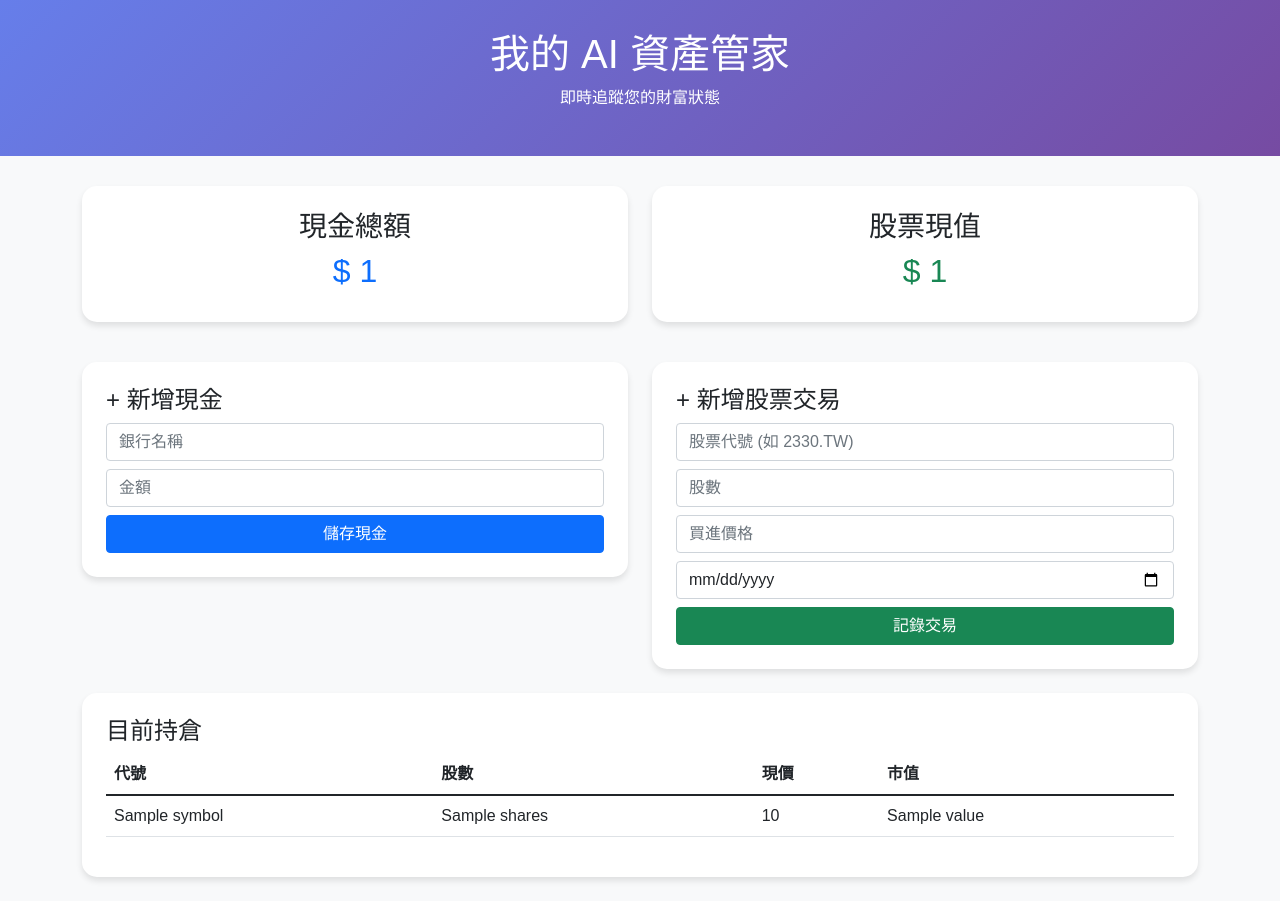
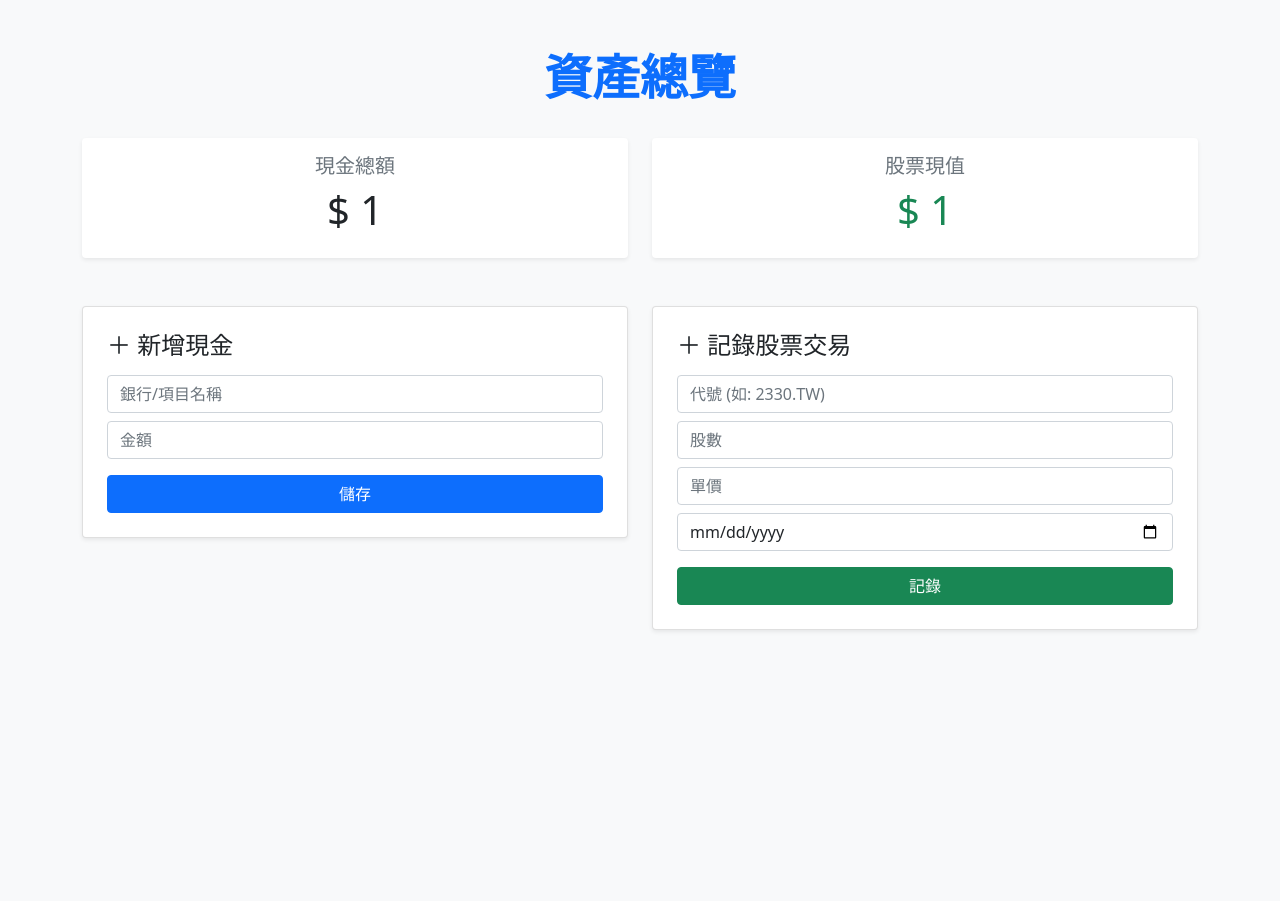
Before and after one commit to peggy904113/my-asset-app, a Flask app: template templates/index.html in a window 1280 px wide. After the commit the page ends 631 px from the top, so only its background shows below. Run offline with Flask 3, Linux system fonts and the light colour scheme; the template is opened without the code that fills it: most values are stand-ins (such as "Sample title", 1, 10 or a date in 2020).

Commit message:
Update index.html

```diff
--- a/templates/index.html
+++ b/templates/index.html
@@ -1,80 +1,61 @@
 <!DOCTYPE html>
 <html>
 <head>
-    <title>AI 資產管家</title>
+    <title>我的資產管家</title>
     <meta name="viewport" content="width=device-width, initial-scale=1">
     <link href="https://cdn.jsdelivr.net/npm/bootstrap@5.1.3/dist/css/bootstrap.min.css" rel="stylesheet">
-    <style>
-        body { background-color: #f8f9fa; font-family: sans-serif; }
-        .card { border-radius: 15px; border: none; box-shadow: 0 4px 6px rgba(0,0,0,0.1); }
-        .header-section { background: linear-gradient(135deg, #667eea 0%, #764ba2 100%); color: white; padding: 30px 0; margin-bottom: 30px; }
-    </style>
 </head>
-<body>
-    <div class="header-section text-center">
-        <h1>我的 AI 資產管家</h1>
-        <p>即時追蹤您的財富狀態</p>
-    </div>
+<body class="bg-light">
+    <div class="container py-5">
+        <div class="row mb-4">
+            <div class="col-12 text-center">
+                <h1 class="display-5 fw-bold text-primary">資產總覽</h1>
+            </div>
+        </div>
 
-    <div class="container">
-        <div class="row text-center mb-4">
-            <div class="col-md-6 mb-3">
-                <div class="card p-4">
-                    <h3>現金總額</h3>
-                    <h2 class="text-primary">$ {{ total_cash }}</h2>
+        <div class="row g-4 mb-5 text-center">
+            <div class="col-md-6">
+                <div class="card shadow-sm border-0">
+                    <div class="card-body">
+                        <h5 class="text-muted">現金總額</h5>
+                        <h2 class="display-6">$ {{ total_cash }}</h2>
+                    </div>
                 </div>
             </div>
-            <div class="col-md-6 mb-3">
-                <div class="card p-4">
-                    <h3>股票現值</h3>
-                    <h2 class="text-success">$ {{ total_stock_value }}</h2>
+            <div class="col-md-6">
+                <div class="card shadow-sm border-0">
+                    <div class="card-body">
+                        <h5 class="text-muted">股票現值</h5>
+                        <h2 class="display-6 text-success">$ {{ total_stock_value }}</h2>
+                    </div>
                 </div>
             </div>
         </div>
 
-        <div class="row">
+        <div class="row mb-5">
             <div class="col-md-6 mb-4">
-                <div class="card p-4">
-                    <h4>+ 新增現金</h4>
-                    <form action="/add_cash" method="post">
-                        <input type="text" name="bank_name" class="form-control mb-2" placeholder="銀行名稱" required>
-                        <input type="number" name="amount" class="form-control mb-2" placeholder="金額" required>
-                        <button type="submit" class="btn btn-primary w-100">儲存現金</button>
+                <div class="card shadow-sm p-4">
+                    <h4 class="mb-3">＋ 新增現金</h4>
+                    <form action="/add_cash" method="POST">
+                        <input type="text" name="bank_name" class="form-control mb-2" placeholder="銀行/項目名稱" required>
+                        <input type="number" step="any" name="amount" class="form-control mb-3" placeholder="金額" required>
+                        <button class="btn btn-primary w-100">儲存</button>
                     </form>
                 </div>
             </div>
-            <div class="col-md-6 mb-4">
-                <div class="card p-4">
-                    <h4>+ 新增股票交易</h4>
-                    <form action="/add_trade" method="post">
-                        <input type="text" name="symbol" class="form-control mb-2" placeholder="股票代號 (如 2330.TW)" required>
+            <div class="col-md-6">
+                <div class="card shadow-sm p-4">
+                    <h4 class="mb-3">＋ 記錄股票交易</h4>
+                    <form action="/add_trade" method="POST">
+                        <input type="text" name="symbol" class="form-control mb-2" placeholder="代號 (如: 2330.TW)" required>
                         <input type="number" step="any" name="shares" class="form-control mb-2" placeholder="股數" required>
-                        <input type="number" step="any" name="price" class="form-control mb-2" placeholder="買進價格">
-                        <input type="date" name="date" class="form-control mb-2">
-                        <button type="submit" class="btn btn-success w-100">記錄交易</button>
+                        <input type="number" step="any" name="price" class="form-control mb-2" placeholder="單價">
+                        <input type="date" name="date" class="form-control mb-3">
+                        <button class="btn btn-success w-100">記錄</button>
                     </form>
                 </div>
             </div>
         </div>
-
-        <div class="card p-4 mb-4">
-            <h4>目前持倉</h4>
-            <table class="table">
-                <thead>
-                    <tr><th>代號</th><th>股數</th><th>現價</th><th>市值</th></tr>
-                </thead>
-                <tbody>
-                    {% for s in stocks %}
-                    <tr>
-                        <td>{{ s.symbol }}</td>
-                        <td>{{ s.shares }}</td>
-                        <td>{{ s.price }}</td>
-                        <td>{{ s.value }}</td>
-                    </tr>
-                    {% endfor %}
-                </tbody>
-            </table>
-        </div>
     </div>
 </body>
-</html></html>
+</html>
```
